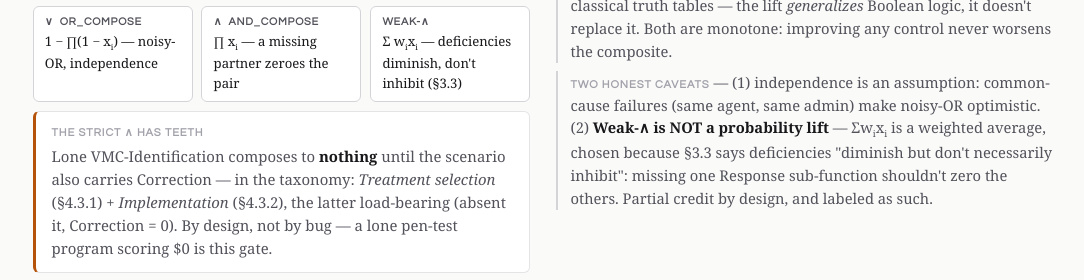
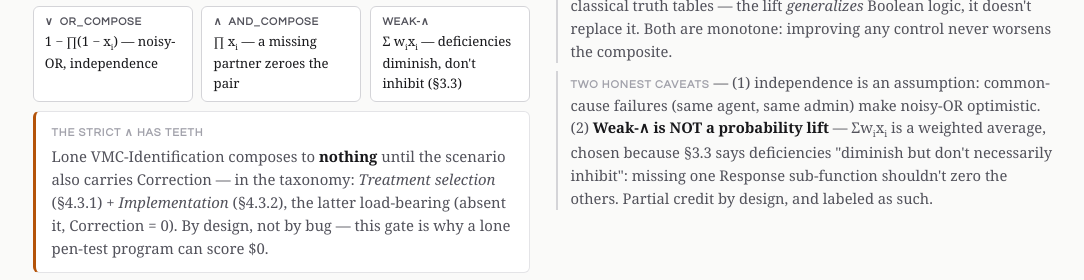
Before and after one commit to yasirhamza/idraa, a plain HTML site: page vmc-deck.html in a window 1280 px wide. Shown: the part 4615-4895 px from the top of the page, without its empty margins (97-1181 px from the left). Drawn offline with Linux system fonts and the light colour scheme.

Commit message:
deck: fix awkward callout sentence (owner feedback)
Co-Authored-By: Claude Fable 5 <noreply@anthropic.com>
Claude-Session: https://claude.ai/code/session_01QBaSMmrYC19RBbdYgQVE3o

```diff
--- a/vmc-deck.html
+++ b/vmc-deck.html
@@ -486,8 +486,8 @@
       <div class="callout warn" style="margin-top:.6rem"><b>The strict ∧ has teeth</b>Lone VMC-Identification composes to
       <strong>nothing</strong> until the scenario also carries Correction — in the taxonomy:
       <em>Treatment selection</em> (§4.3.1) + <em>Implementation</em> (§4.3.2), the latter
-      load-bearing (absent it, Correction = 0). By design, not by bug — a lone pen-test
-      program scoring $0 is this gate.</div>
+      load-bearing (absent it, Correction = 0). By design, not by bug — this gate is why
+      a lone pen-test program can score $0.</div>
     </div>
     <div>
       <p class="inwords"><b>Wait — how do you OR probabilities?</b> By computing the probability <em>of
```
